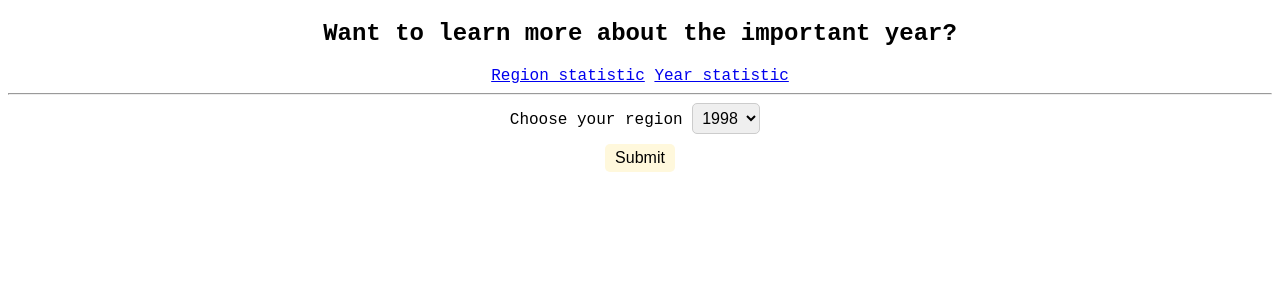
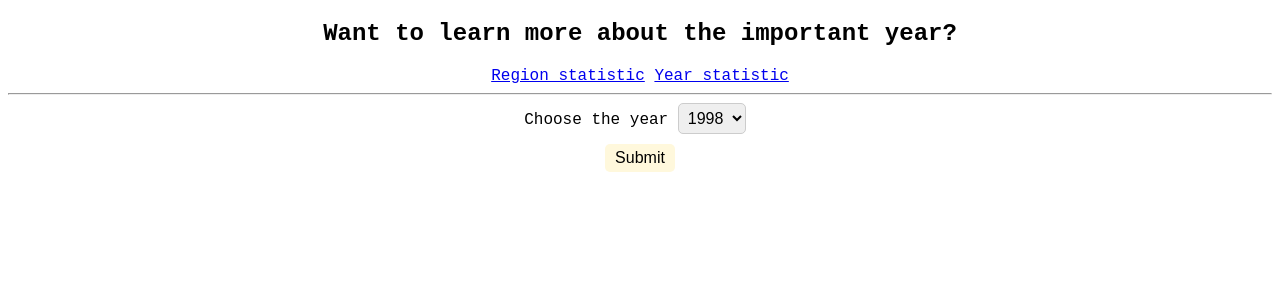
Before and after one commit to vvv-hikka/AlcoholConsumption, a Flask app: page /second in a window 1280 px wide. Shown: the top 300 px of the page. Run offline with Flask 3, Linux system fonts and the light colour scheme.

Commit message:
Update second.html

```diff
--- a/app/templates/second.html
+++ b/app/templates/second.html
@@ -27,7 +27,7 @@
     </header>
     <hr>
     <form action="/second/process" method="post">
-        <label for="choice">Choose your region</label>
+        <label for="choice">Choose the year</label>
         <select name="years" id="choice">
             {% for option in years %}
                 <option value="{{ option }}">{{ option }}</option>
```
